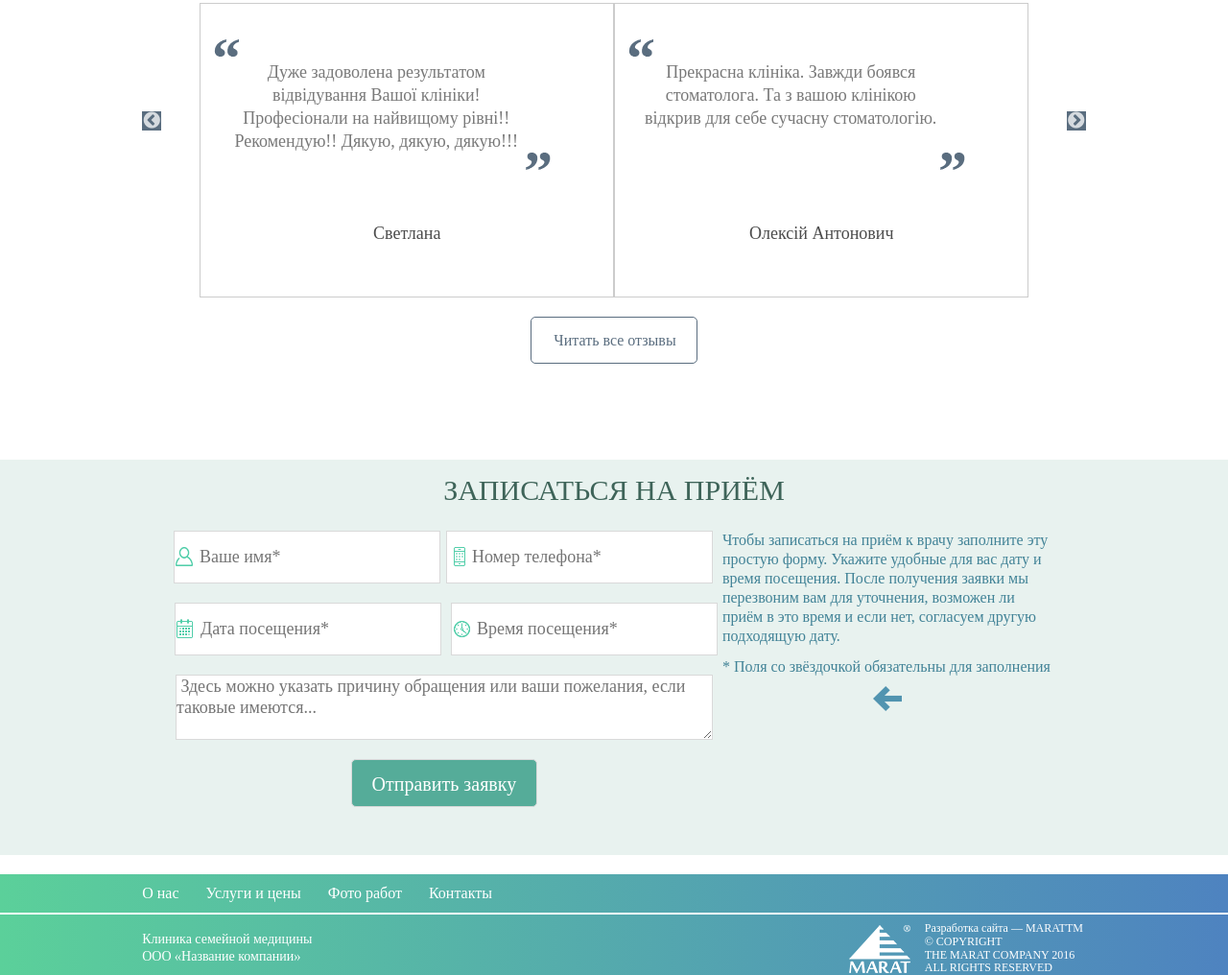
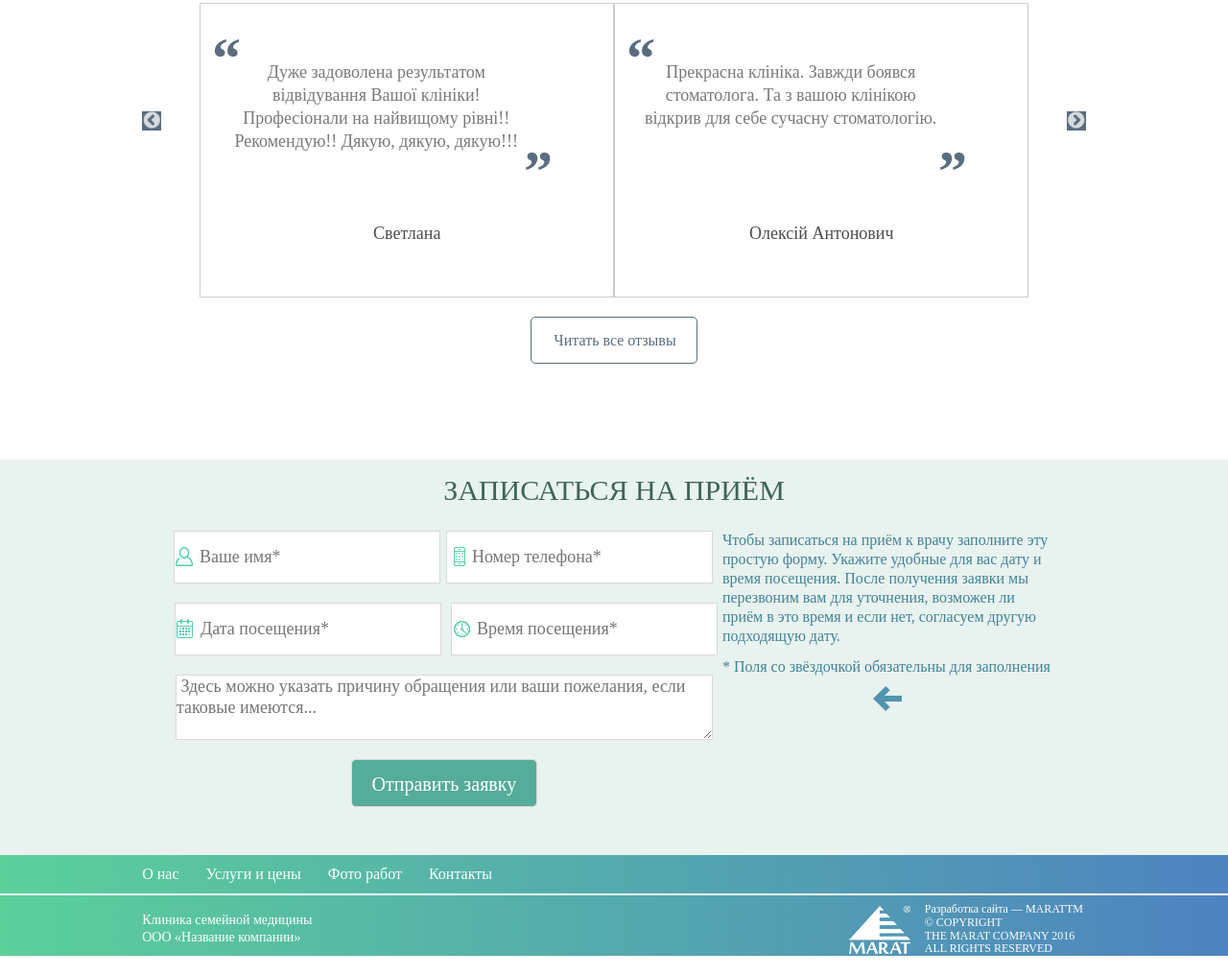
Before and after one commit to CKRoMA/test-marat, a plain HTML site: page index.html in a window 1280 px wide. Shown: the part 1857-2873 px from the top of the page at 96% size. Drawn offline with nearby package versions, Linux system fonts and the light colour scheme; a web font is replaced by a local one.

Commit message:
Update style.css

```diff
--- a/css/style.css
+++ b/css/style.css
@@ -1189,7 +1189,7 @@ input {
 
 /******************************************************footer ********/
 .footer {
-	margin:20px 0px 0px 0px;
+
 	background: linear-gradient(90deg, #5BD09A 0%, #4E83C0 100%), #333333;
 }
 
```
